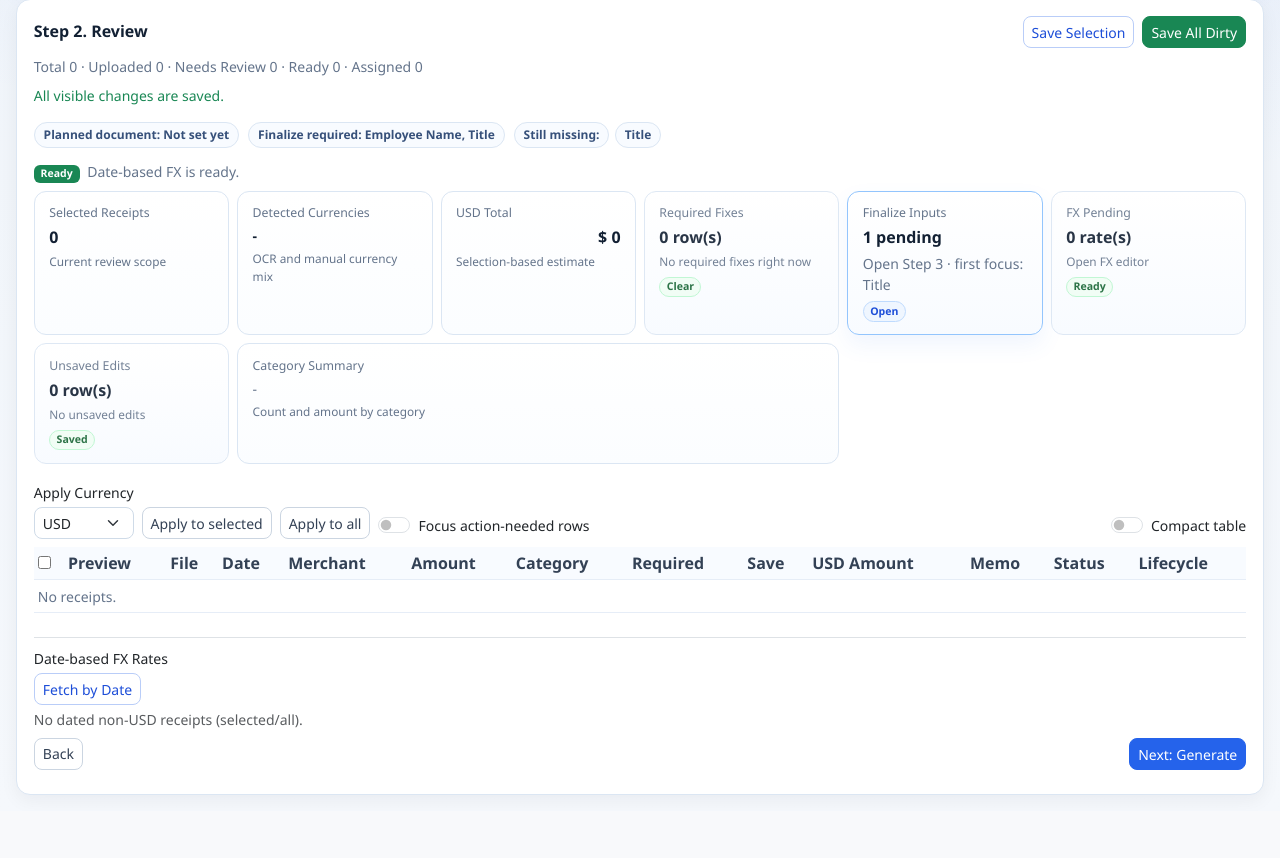
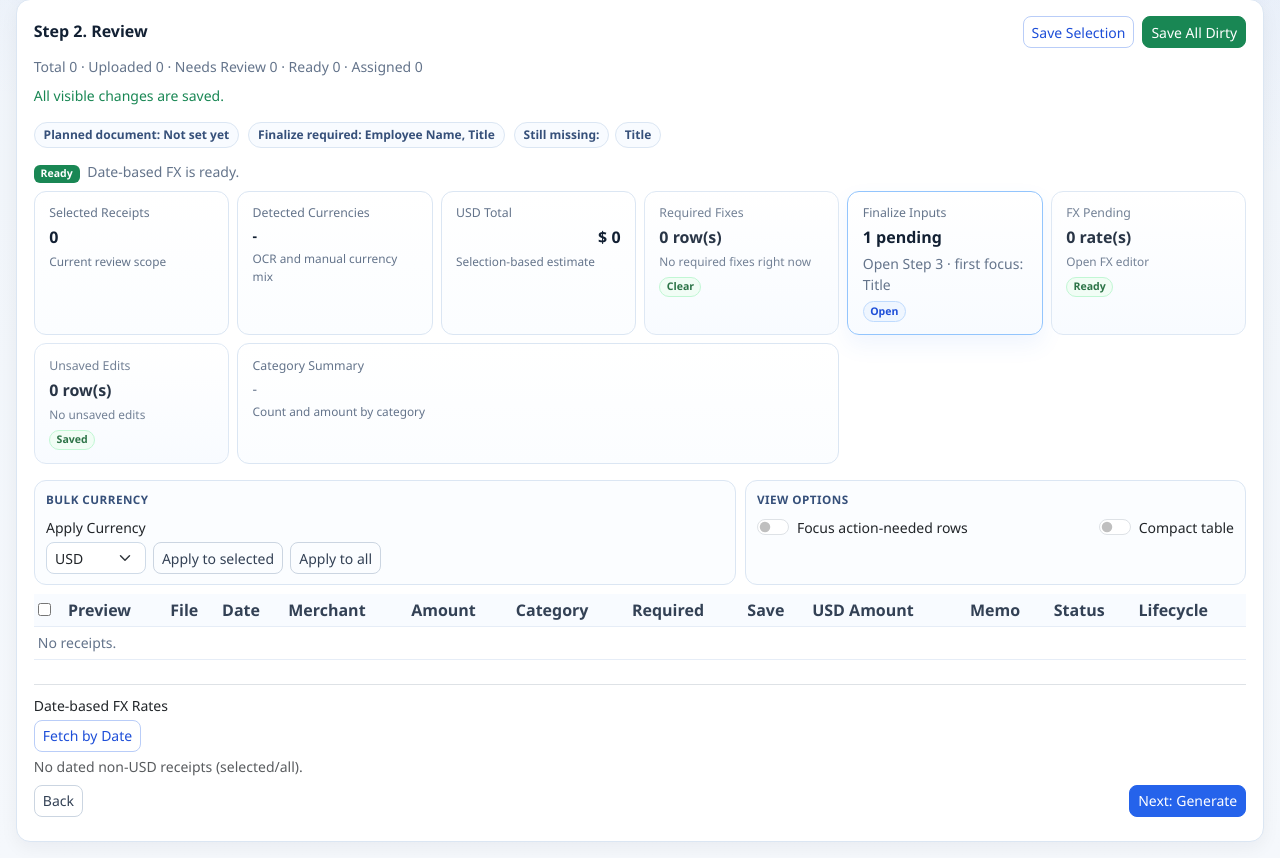
Before and after one commit to 2030Retire/EZWorks-Expense, a Flask app: page /reports/wizard/review in a window 1280 px wide. Shown: the part 298-1156 px from the top of the page. Before the commit the page ends 1095 px from the top, so only its background shows below. Run offline with Flask 3, Linux system fonts and the light colour scheme; the visitor is signed in with stand-in values (Sample User, id 1); data comes from the database, SQL or seed files in the repository; data that the repository does not hold is empty; some libraries are stand-ins or nearby versions.

Commit message:
feat: tighten review controls and finalize layout flow

```diff
--- a/templates/admin.html
+++ b/templates/admin.html
@@ -1870,6 +1870,12 @@ async function loadTemplateStatus() {
   const overviewHtml = `
     <div class="small fw-semibold mb-2">Template + policy overview</div>
     <div class="small text-muted mb-2">This tab is the detailed workspace for uploaded files, base fallback, and override comparison. Accounting keeps the lightweight readiness view.</div>
+    <div class="mb-2">
+      <span class="template-chip me-1 mb-1">1. Confirm policy in Accounting</span>
+      <span class="template-chip me-1 mb-1">2. Check base coverage</span>
+      <span class="template-chip me-1 mb-1">3. Upload override only when needed</span>
+      <span class="template-chip me-1 mb-1">4. Compare preview before rollout</span>
+    </div>
     <div class="template-overview-grid">
       <div class="template-overview-card">
         <div class="template-overview-label">Base Templates</div>
--- a/templates/report_wizard_generate.html
+++ b/templates/report_wizard_generate.html
@@ -316,7 +316,7 @@
         <div class="wizard-grid compact">
           <div class="wizard-field-span-2"><label class="form-label small mb-1">Expense Type</label><input id="mode" class="form-control form-control-sm" readonly></div>
           <div class="wizard-field-span-2"><label class="form-label small mb-1">Base Currency</label><input id="currency" class="form-control form-control-sm" readonly></div>
-          <div class="wizard-field-span-3"><label class="form-label small mb-1">Document Type <span class="field-hint-required">Required</span></label><select id="documentType" class="form-select form-select-sm"></select></div>
+          <div class="wizard-field-span-4"><label class="form-label small mb-1">Document Type <span class="field-hint-required">Required</span></label><select id="documentType" class="form-select form-select-sm"></select></div>
           <div class="wizard-field-span-2"><label class="form-label small mb-1">Period Mode <span class="field-hint-optional">Optional</span></label><select id="periodMode" class="form-select form-select-sm"><option value="auto">Auto (from receipts)</option><option value="manual">Manual</option></select></div>
           <div id="wrapPeriodFrom" class="wizard-field-span-2"><label class="form-label small mb-1">Expense Period (from) <span class="field-hint-optional">Optional</span></label><input id="periodFrom" type="date" class="form-control form-control-sm"></div>
           <div id="wrapPeriodTo" class="wizard-field-span-2"><label class="form-label small mb-1">Expense Period (to) <span class="field-hint-optional">Optional</span></label><input id="periodTo" type="date" class="form-control form-control-sm"></div>
@@ -326,8 +326,8 @@
       <div class="finalize-section mb-1">
         <div class="finalize-section-title">Basic Info</div>
         <div class="wizard-grid compact">
-          <div id="wrapEmployeeName" class="wizard-field-span-4"><label class="form-label small mb-1">Employee Name <span class="field-hint-required">Required</span><span id="badgeEmployeeName" class="field-source-badge" style="display:none;">Auto-filled</span></label><input id="employeeName" class="form-control form-control-sm" required></div>
-          <div id="wrapDepartment" class="wizard-field-span-2"><label class="form-label small mb-1">Department <span class="field-hint-optional">Optional</span><span id="badgeDepartment" class="field-source-badge" style="display:none;">Auto-filled</span></label><input id="department" class="form-control form-control-sm"></div>
+          <div id="wrapEmployeeName" class="wizard-field-span-3"><label class="form-label small mb-1">Employee Name <span class="field-hint-required">Required</span><span id="badgeEmployeeName" class="field-source-badge" style="display:none;">Auto-filled</span></label><input id="employeeName" class="form-control form-control-sm" required></div>
+          <div id="wrapDepartment" class="wizard-field-span-3"><label class="form-label small mb-1">Department <span class="field-hint-optional">Optional</span><span id="badgeDepartment" class="field-source-badge" style="display:none;">Auto-filled</span></label><input id="department" class="form-control form-control-sm"></div>
           <div id="wrapEmployeeId" class="wizard-field-span-2"><label class="form-label small mb-1">Employee ID <span class="field-hint-optional">Optional</span><span id="badgeEmployeeId" class="field-source-badge" style="display:none;">Auto-filled</span></label><input id="employeeId" class="form-control form-control-sm"></div>
           <div id="wrapManager" class="wizard-field-span-2"><label class="form-label small mb-1">Manager <span class="field-hint-optional">Optional</span><span id="badgeManager" class="field-source-badge" style="display:none;">Auto-filled</span></label><input id="manager" class="form-control form-control-sm"></div>
           <div id="wrapManagerEmail" class="wizard-field-span-2"><label class="form-label small mb-1">Manager Email <span class="field-hint-optional">Optional</span><span id="badgeManagerEmail" class="field-source-badge" style="display:none;">Auto-filled</span></label><input id="managerEmail" type="email" class="form-control form-control-sm" placeholder="manager@company.com"></div>
--- a/templates/report_wizard_review.html
+++ b/templates/report_wizard_review.html
@@ -213,6 +213,37 @@
       background: #eff6ff;
       color: #1d4ed8;
     }
+    .review-toolbox {
+      display: grid;
+      grid-template-columns: minmax(0, 1.4fr) minmax(0, 1fr);
+      gap: .55rem;
+      margin-bottom: .55rem;
+    }
+    .review-toolbox-group {
+      border: 1px solid #dbe6f3;
+      border-radius: 12px;
+      background: #fbfdff;
+      padding: .6rem .7rem;
+    }
+    .review-toolbox-label {
+      font-size: .73rem;
+      font-weight: 700;
+      color: #36507a;
+      text-transform: uppercase;
+      letter-spacing: .04em;
+      margin-bottom: .45rem;
+    }
+    .review-toolbox-row {
+      display: flex;
+      flex-wrap: wrap;
+      align-items: end;
+      gap: .45rem;
+    }
+    @media (max-width: 992px) {
+      .review-toolbox {
+        grid-template-columns: 1fr;
+      }
+    }
   </style>
 </head>
 <body class="app-shell">
@@ -250,7 +281,10 @@
         <div class="col-xl-6 col-md-12"><div class="review-kpi-card readonly"><div class="kpi-label">Category Summary</div><div class="review-summary-list" id="sumByCategory">-</div><div class="review-kpi-hint">Count and amount by category</div></div></div>
       </div>
 
-      <div class="d-flex flex-wrap align-items-end gap-2 mb-2">
+      <div class="review-toolbox">
+        <div class="review-toolbox-group">
+          <div class="review-toolbox-label">Bulk Currency</div>
+          <div class="review-toolbox-row">
             <div>
               <label class="form-label small mb-1">Apply Currency</label>
               <select id="bulkCurrency" class="form-select form-select-sm">
@@ -264,6 +298,11 @@
             </div>
             <button class="btn btn-sm btn-outline-secondary" type="button" onclick="applyCurrencyBulk('selected')">Apply to selected</button>
             <button class="btn btn-sm btn-outline-secondary" type="button" onclick="applyCurrencyBulk('all')">Apply to all</button>
+          </div>
+        </div>
+        <div class="review-toolbox-group">
+          <div class="review-toolbox-label">View Options</div>
+          <div class="review-toolbox-row">
             <div class="form-check form-switch">
               <input class="form-check-input" type="checkbox" id="attentionToggle" onchange="toggleAttentionMode()">
               <label class="form-check-label small" for="attentionToggle">Focus action-needed rows</label>
@@ -281,6 +320,8 @@
             <div class="form-check form-switch ms-auto">
               <input class="form-check-input" type="checkbox" id="compactToggle" onchange="toggleCompactMode()">
               <label class="form-check-label small" for="compactToggle">Compact table</label>
+            </div>
+          </div>
         </div>
       </div>
       <div id="attentionFilterHint" class="small mb-2" style="display:none;"></div>
```
Also changed, not shown: docs/product/expense_processor_major_notes.md (+3 -0 lines). Lines whose indentation alone changed are shown as unchanged.
